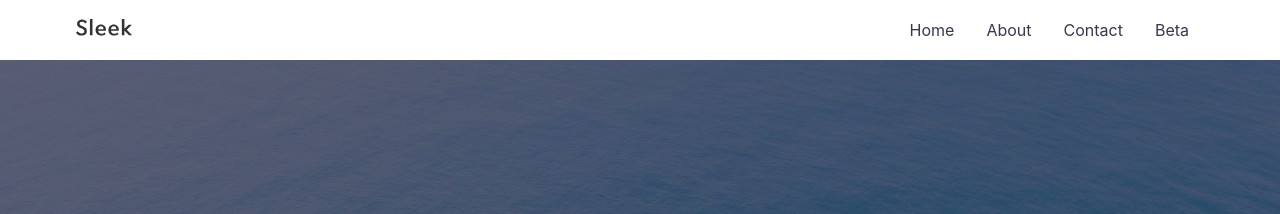
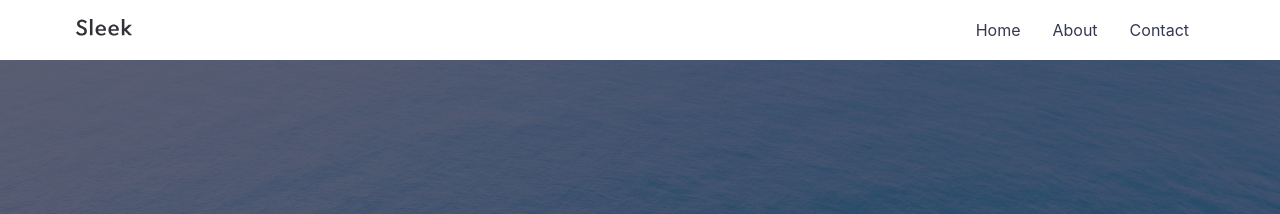
Before and after one commit to janczizikow/sleek, a Jekyll site: the page built from index.md, in a window 1280 px wide. Shown: the top 214 px of the page. Built offline with Jekyll 4.4.1, drawn with Linux system fonts in a browser that asks for light colours.

Commit message:
Update _config.yml
Commented out the new page "Beta"

```diff
--- a/_config.yml
+++ b/_config.yml
@@ -24,7 +24,7 @@ navigation: # Navigation links
   - {name: 'Home', link: '/'}
   - {name: 'About', link: '/about'}
   - {name: 'Contact', link: '/contact'}
-  - {name: 'Beta', link: '/beta'}
+#  - {name: 'Beta', link: '/beta'}
 
 tagline: >
   Modern Jekyll theme focused on speed performance &amp; SEO best practices
```
